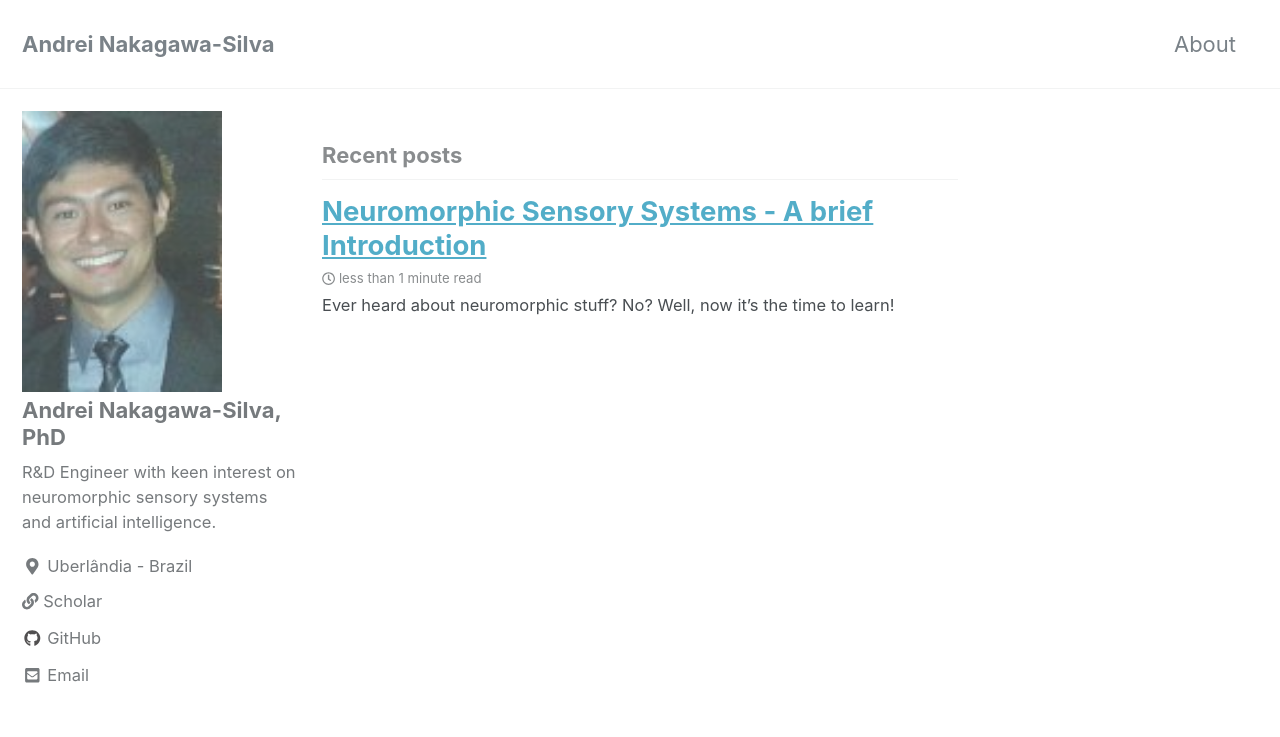
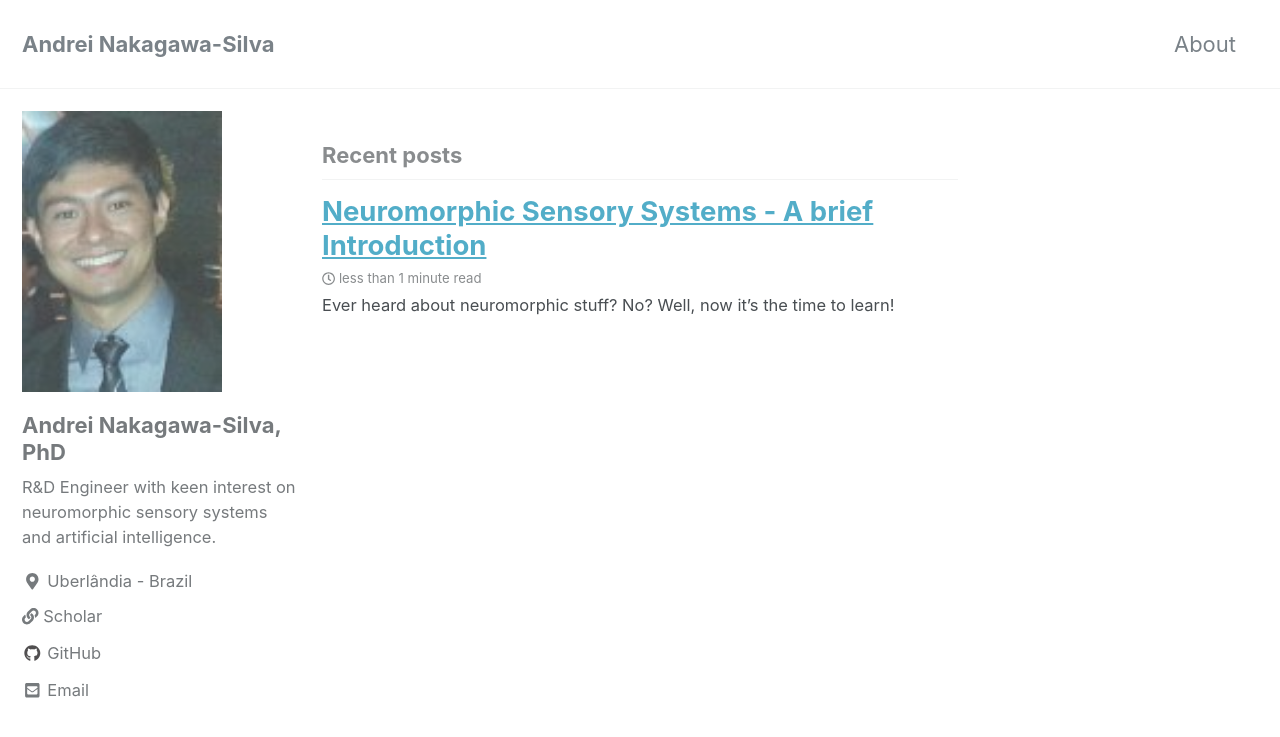
Before and after one commit to andreinakagawa/andreinakagawa.github.io, a Jekyll site: the page built from index.html, in a window 1280 px wide and 900 px high. Shown: the top 737 px of the window. Built offline with Jekyll 4.4.1, drawn with Linux system fonts in a browser that asks for light colours; nearby versions of some CDN libraries; the list of posts is cut into pages by our own code.

Commit message:
updated profile

```diff
--- a/_sass/minimal-mistakes/_sidebar.scss
+++ b/_sass/minimal-mistakes/_sidebar.scss
@@ -161,8 +161,8 @@
   margin: 0;
 
   @include breakpoint($large) {
-    margin-top: 5px;
-    margin-bottom: 5px;
+    margin-top: 20px;
+    margin-bottom: 20px;
   }
 }
 .sidebar .author__name {
@@ -172,6 +172,7 @@
 
 .author__bio {
   margin: 0;
+  font-size: 0.9em;
 
   @include breakpoint($large) {
     margin-top: 10px;
```
